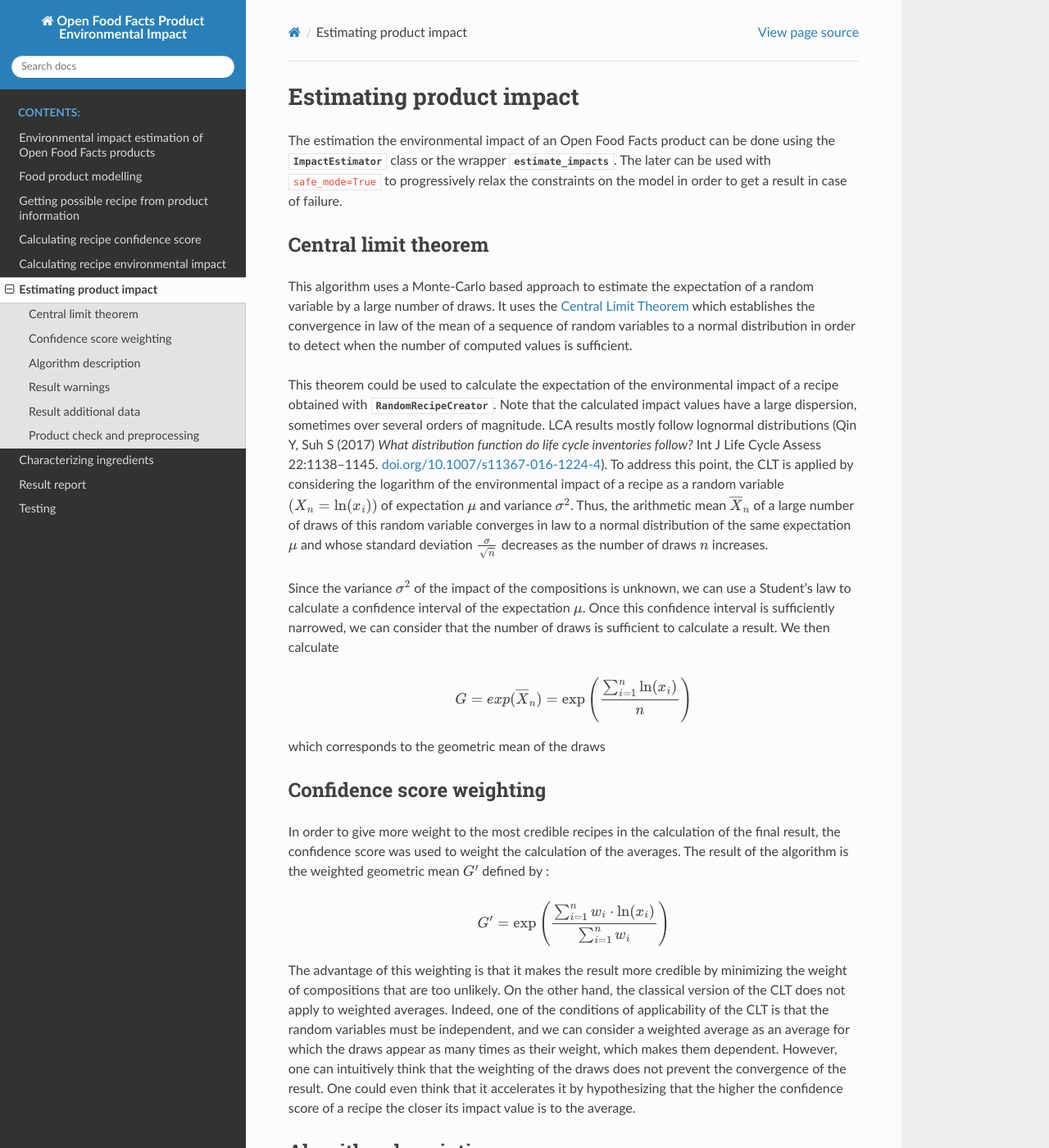
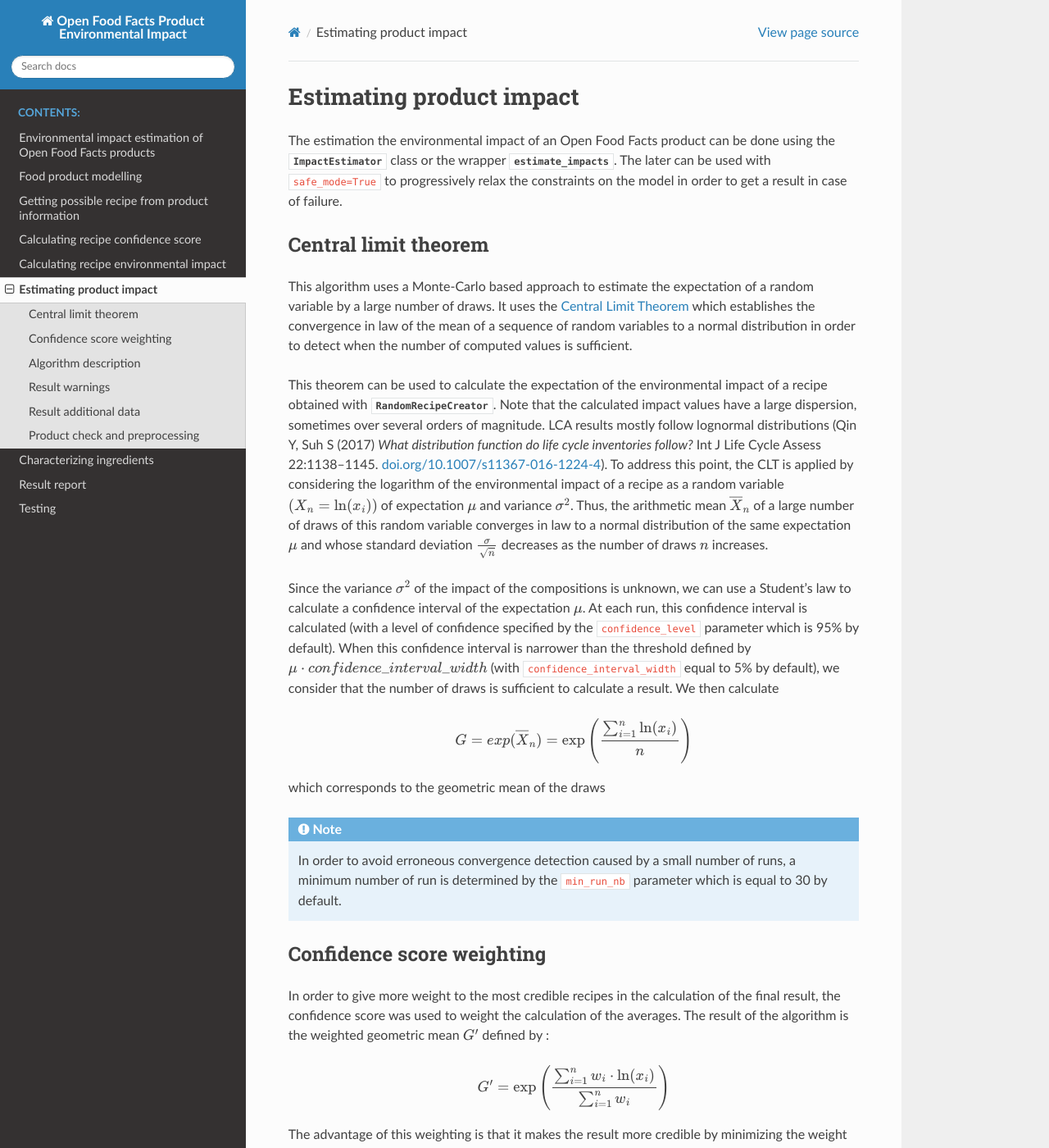
Before and after one commit to openfoodfacts/off-product-environmental-impact, a Sphinx documentation site: the page built from doc/source/estimating-product-impact.rst, in a window 1280 px wide and 1400 px high. Shown: the whole window at 82% size. Built offline with Sphinx 7.4.7 and the Read the Docs theme 2.0.0, drawn with Linux system fonts in a browser that asks for light colours.

Commit message:
Doc updates
#13

```diff
--- a/doc/source/estimating-product-impact.rst
+++ b/doc/source/estimating-product-impact.rst
@@ -8,15 +8,18 @@ Central limit theorem
 
 This algorithm uses a Monte-Carlo based approach to estimate the expectation of a random variable by a large number of draws. It uses the `Central Limit Theorem <https://en.wikipedia.org/wiki/Central_limit_theorem>`_ which establishes the convergence in law of the mean of a sequence of random variables to a normal distribution in order to detect when the number of computed values is sufficient.
 
-This theorem could be used to calculate the expectation of the environmental impact of a recipe obtained with :class:`~impacts_estimation.impacts_estimation.RandomRecipeCreator`. Note that the calculated impact values have a large dispersion, sometimes over several orders of magnitude. LCA results mostly follow lognormal distributions (Qin Y, Suh S (2017) *What distribution function do life cycle inventories follow?* Int J Life Cycle Assess 22:1138–1145. `doi.org/10.1007/s11367-016-1224-4 <https://doi.org/10.1007/s11367-016-1224-4>`_). To address this point, the CLT is applied by considering the logarithm of the environmental impact of a recipe as a random variable :math:`(X_n=\ln(x_i))` of expectation :math:`\mu` and variance :math:`\sigma^2`.
+This theorem can be used to calculate the expectation of the environmental impact of a recipe obtained with :class:`~impacts_estimation.impacts_estimation.RandomRecipeCreator`. Note that the calculated impact values have a large dispersion, sometimes over several orders of magnitude. LCA results mostly follow lognormal distributions (Qin Y, Suh S (2017) *What distribution function do life cycle inventories follow?* Int J Life Cycle Assess 22:1138–1145. `doi.org/10.1007/s11367-016-1224-4 <https://doi.org/10.1007/s11367-016-1224-4>`_). To address this point, the CLT is applied by considering the logarithm of the environmental impact of a recipe as a random variable :math:`(X_n=\ln(x_i))` of expectation :math:`\mu` and variance :math:`\sigma^2`.
 Thus, the arithmetic mean :math:`\overline{X}_n` of a large number of draws of this random variable converges in law to a normal distribution of the same expectation :math:`\mu` and whose standard deviation :math:`\frac{\sigma}{\sqrt{n}}` decreases as the number of draws :math:`n` increases.
 
-Since the variance :math:`\sigma^2` of the impact of the compositions is unknown, we can use a Student's law to calculate a confidence interval of the expectation :math:`\mu`. Once this confidence interval is sufficiently narrowed, we can consider that the number of draws is sufficient to calculate a result. We then calculate
+Since the variance :math:`\sigma^2` of the impact of the compositions is unknown, we can use a Student's law to calculate a confidence interval of the expectation :math:`\mu`. At each run, this confidence interval is calculated (with a level of confidence specified by the ``confidence_level`` parameter which is 95% by default). When this confidence interval is narrower than the threshold defined by :math:`\mu \cdot confidence\_interval\_width` (with ``confidence_interval_width`` equal to 5% by default), we consider that the number of draws is sufficient to calculate a result. We then calculate
 
 .. math::
    G=exp(\overline{X}_n)=\exp\left(\frac{\sum_{i=1}^{n}{\ln(x_i)}}{n}\right)
 
 which corresponds to the geometric mean of the draws
+
+.. note::
+   In order to avoid erroneous convergence detection caused by a small number of runs, a minimum number of run is determined by the ``min_run_nb`` parameter which is equal to 30 by default.
 
 Confidence score weighting
 --------------------------
```
